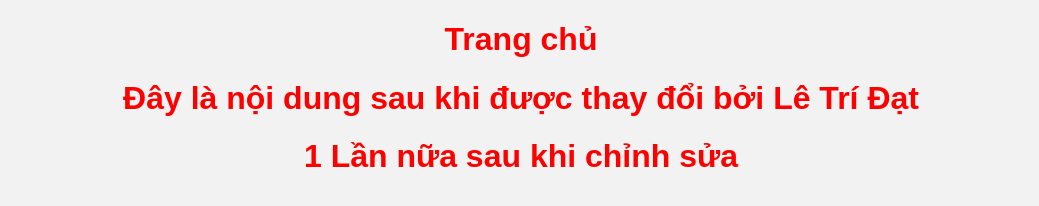
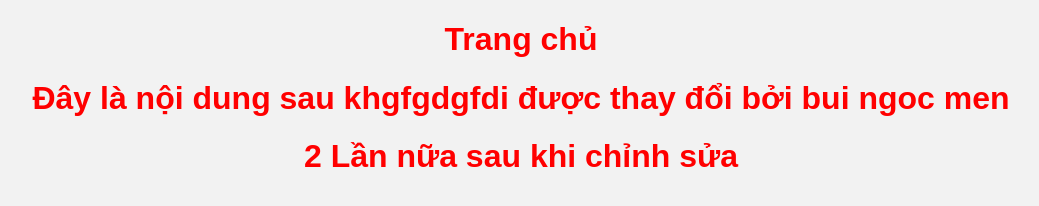
Before and after one commit to nttruongk1/2011064323_nguyentrungtruong, a plain HTML site: page index.html in a window 1280 px wide. Shown: the whole page, without its empty margins (119-1158 px from the left). Drawn offline with Linux system fonts and the light colour scheme.

Commit message:
chinh sua lan 2

```diff
--- a/index.html
+++ b/index.html
@@ -7,7 +7,7 @@
 </head>
 <body>
     <h1>Trang chủ</h1>
-    <h1>Đây là nội dung sau khi được thay đổi bởi Lê Trí Đạt</h1>
-    <h1>1 Lần nữa sau khi chỉnh sửa</h1>
+    <h1>Đây là nội dung sau khgfgdgfdi được thay đổi bởi bui ngoc men</h1>
+    <h1>2 Lần nữa sau khi chỉnh sửa</h1>
 </body>
 </html>
```
